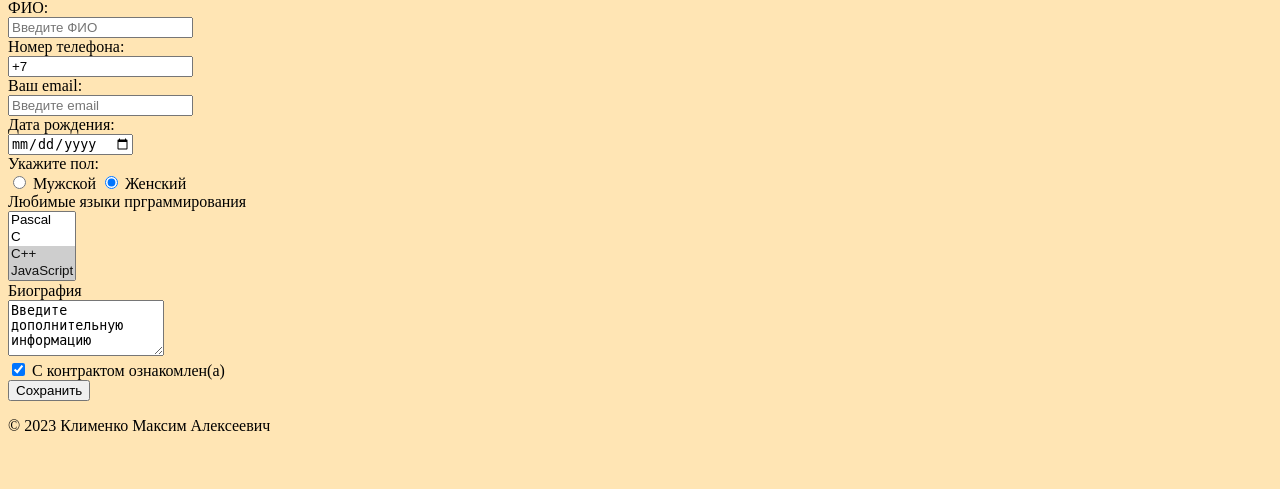
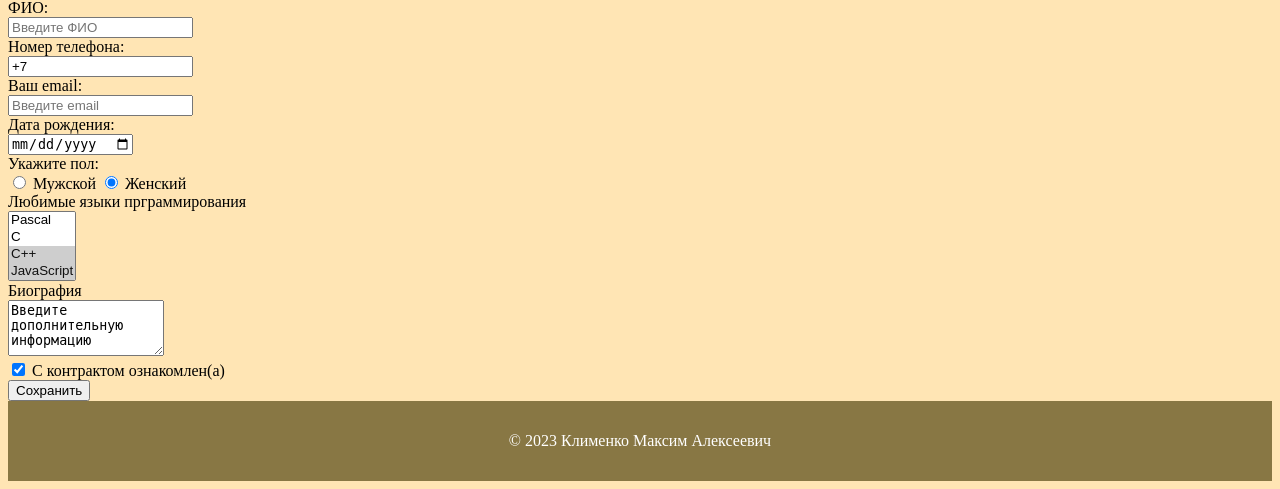
Before and after one commit to smwyidie/smwyidie.github.io, a PHP site: page /web/index.html in a window 1280 px wide. Shown: the part 1811-2300 px from the top of the page. Before the commit the page ends 2242 px from the top, so only its background shows below. Run offline with PHP 8.4, Linux system fonts and the light colour scheme.

Commit message:
Update style.css

```diff
--- a/web/style.css
+++ b/web/style.css
@@ -26,7 +26,7 @@ header
         margin-left: auto;
         background-color:#00000F;
         height:50px;
-        max-width: 960px;
+        max-width: 1000px;
     }
 
     #navy
@@ -37,8 +37,14 @@ header
         width: 100%;
     }
 }
-.polya
+.bomba
 {
     color:#9ACD32;
-    background-color:#00000F;
+    background-color:#BDB76B;
 }
+ footer {
+        background-color: #874;
+        color: white;
+        padding: 15px;
+        text-align: center;
+      }
```
